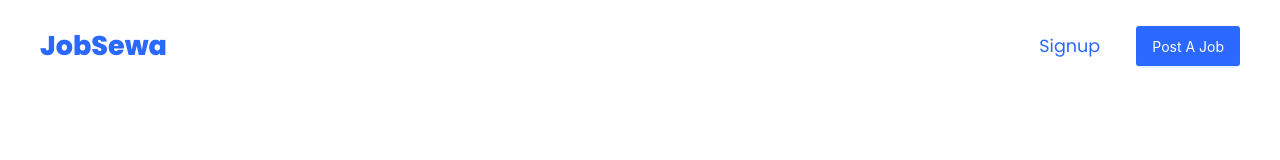
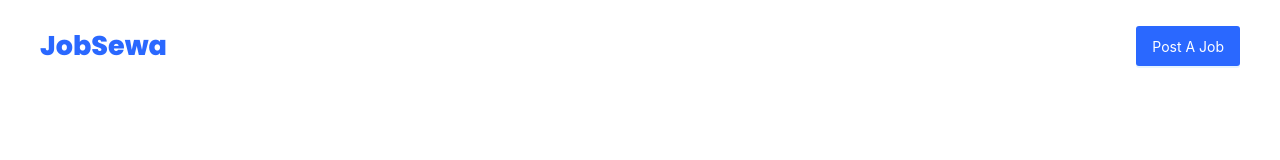
Before and after one commit to Niiischal/jobsewa-jobportal, a React (Create React App) app in the folder client/: page /login in a window 1280 px wide. Shown: the top 160 px of the page. Built offline with nearby package versions, Linux system fonts and the light colour scheme.

Commit message:
removed label from Navbar component which was passed as props

```diff
--- a/client/src/pages/Home.jsx
+++ b/client/src/pages/Home.jsx
@@ -3,7 +3,7 @@ import Search from "../components/SearchBar";
 const Home = () => {
   return (
     <div>
-      <Navbar label="login" />
+      <Navbar label="login"/>
       <div className="flex flex-col items-center ">
         <h1 className="mr-10">
           Find the <span className="text-primary">right</span> job <span className="text-primary">.</span>
--- a/client/src/pages/Login.jsx
+++ b/client/src/pages/Login.jsx
@@ -36,7 +36,7 @@ const Login = () => {
 
   return (
     <>
-      <Navbar label="Signup" />
+      <Navbar/>
       <div className="h-screen flex justify-center items-center">
         <div className="form-container p-5 rounded-sm w-[350px] border-solid border border-primary bg-[#fcfdfd]">
           <h1 className="text-[30px] my-2">Login</h1>
--- a/client/src/pages/Signup.jsx
+++ b/client/src/pages/Signup.jsx
@@ -44,7 +44,7 @@ const Signup = () => {
 
   return (
     <>
-      <Navbar label="Login" />
+      <Navbar/>
       <div className="h-screen flex justify-center items-center">
         <div className="form-container p-5 rounded-sm w-[350px] border-solid border border-primary bg-[#fdffff]">
           <h1 className="text-[30px] my-2">Create an Account</h1>
```
